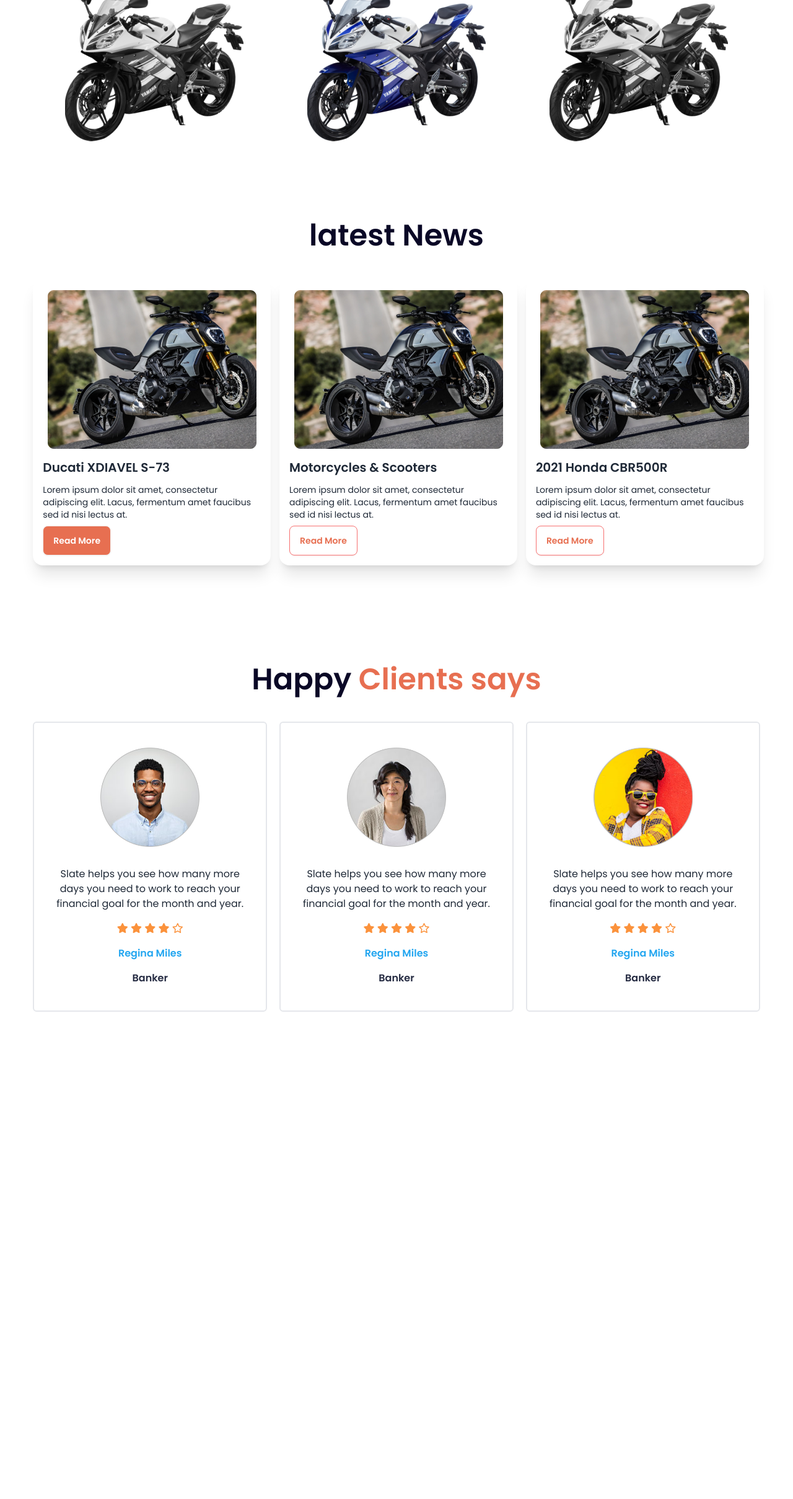
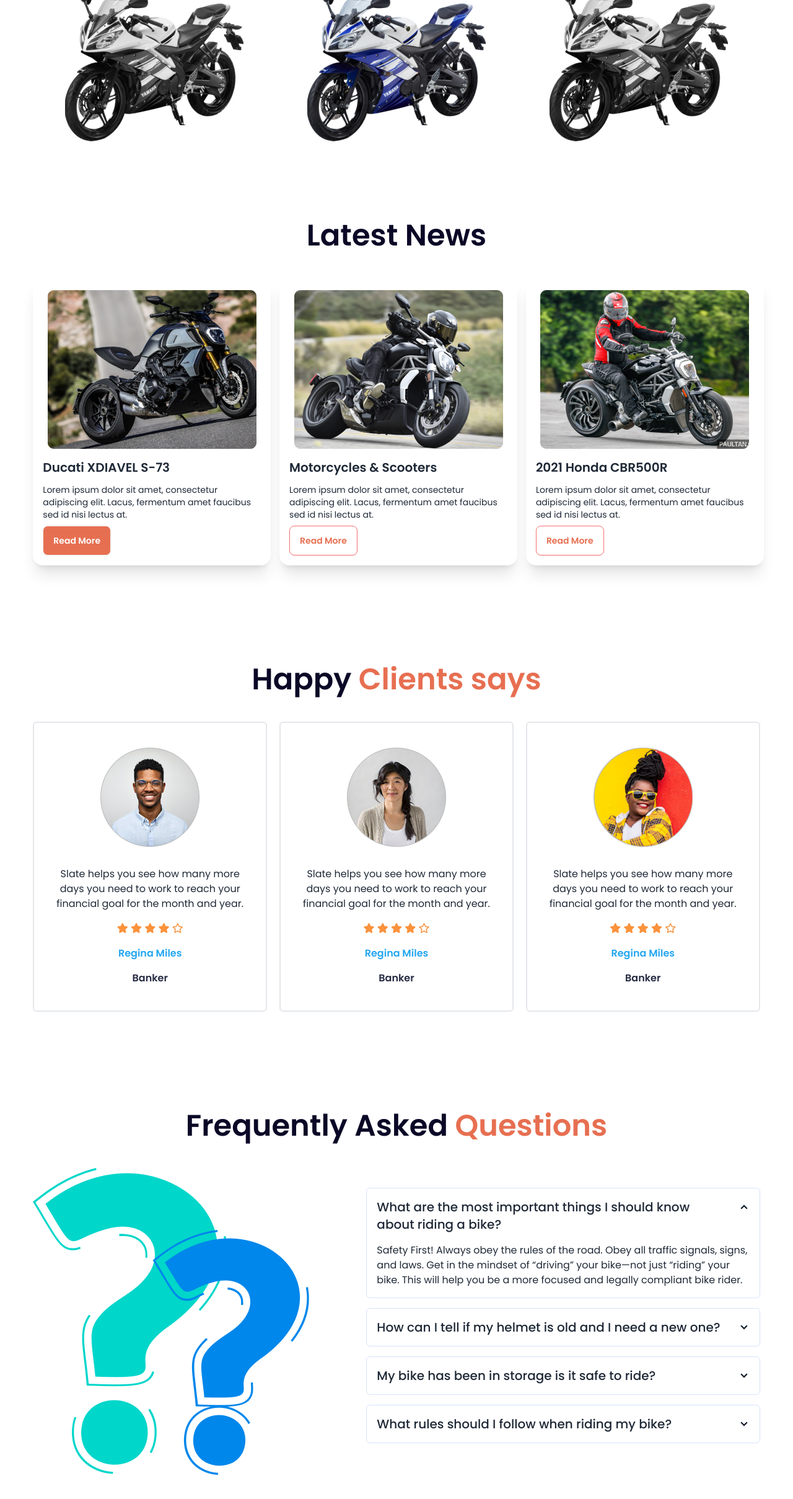
Before and after one commit to MxAziz/Biker-ZONE-with.DaisyUI, a plain HTML site: page index.html in a window 1280 px wide. Shown: the part 981-3399 px from the top of the page at 62% size. Before the commit the page ends 2773 px from the top, so only its background shows below. Drawn offline with nearby package versions, Linux system fonts and the light colour scheme.

Commit message:
FAQ section done

```diff
--- a/index.html
+++ b/index.html
@@ -169,7 +169,7 @@
 
          <!-- latest news section -->
           <section class="mb-20 lg:mb-40">
-            <h3 class="text-center text-5xl font-semibold text-[#0A0826] mb-11">latest News</h3>
+            <h3 class="text-center text-5xl font-semibold text-[#0A0826] mb-11">Latest News</h3>
             <!-- card container -->
              <div class="lg:grid grid-cols-3 gap-5 space-y-5 lg:space-y-0">
               <!-- card 1 -->
@@ -193,7 +193,7 @@
                 <figure>
                   <img
                     class=" mt-5"
-                    src="./images/others/latest1.png"
+                    src="./images/others/latest2.png"
                     alt="Shoes" />
                 </figure>
                 <div class="card-body">
@@ -209,7 +209,7 @@
                 <figure>
                   <img
                     class=" mt-5"
-                    src="./images/others/latest1.png"
+                    src="./images/others/latest3.png"
                     alt="Shoes" />
                 </figure>
                 <div class="card-body">
@@ -300,6 +300,51 @@
              </div>
            </section>
 
+           <!-- FAQ section -->
+            <section class="mb-16 lg:mb-36">
+            <h3 class="text-center text-5xl font-semibold text-[#0A0826] mb-11">Frequently Asked <span class="text-[#E76F51]">Questions</span></h3>
+            <!-- img and accordion container -->
+             <div class="lg:flex justify-between gap-[92px]">
+              <!-- img content -->
+                <img class="" src="./images/others/faq.png" alt="img">
+              <!-- FAQ CONTENT -->
+              <div class=" space-y-4 mt-8">
+
+                <div class="collapse collapse-arrow border border-[#D5E5FB] rounded-md">
+                  <input type="radio" name="my-accordion-2" checked="checked" />
+                  <div class="collapse-title text-xl font-medium">What are the most important things I should
+                    know about riding a bike?</div>
+                  <div class="collapse-content">
+                    <p>Safety First! Always obey the rules of the road. Obey all traffic signals, signs, and laws. Get in the mindset of “driving” your bike—not just “riding” your bike. This will help you be a more focused and legally compliant bike rider. </p>
+                  </div>
+                </div>
+                <div class="collapse collapse-arrow border border-[#D5E5FB] rounded-md">
+                  <input type="radio" name="my-accordion-2" />
+                  <div class="collapse-title text-xl font-medium">How can I tell if my helmet is old and I need a
+                    new one?</div>
+                  <div class="collapse-content">
+                    <p>Check helmet age, damage, and wear for safety; replace when necessary.</p>
+                  </div>
+                </div>
+                <div class="collapse collapse-arrow border border-[#D5E5FB] rounded-md">
+                  <input type="radio" name="my-accordion-2" />
+                  <div class="collapse-title text-xl font-medium">My bike has been in storage is it safe to ride?</div>
+                  <div class="collapse-content">
+                    <p>Inspect your bike for tire pressure, rust, and brake functionality. Lubricate the chain and ensure all parts are secure before riding again.</p>
+                  </div>
+                </div>
+                <div class="collapse collapse-arrow border border-[#D5E5FB] rounded-md">
+                  <input type="radio" name="my-accordion-2" />
+                  <div class="collapse-title text-xl font-medium">What rules should I follow when riding my bike?</div>
+                  <div class="collapse-content">
+                    <p>Always wear a helmet, follow traffic signals, use hand signals for turns, ride in bike lanes when available, stay visible, and regularly check your bike's condition.</p>
+                  </div>
+                </div>
+              </div>
+             </div>
+
+            </section>
+
     </main>
 
     <footer>
```
